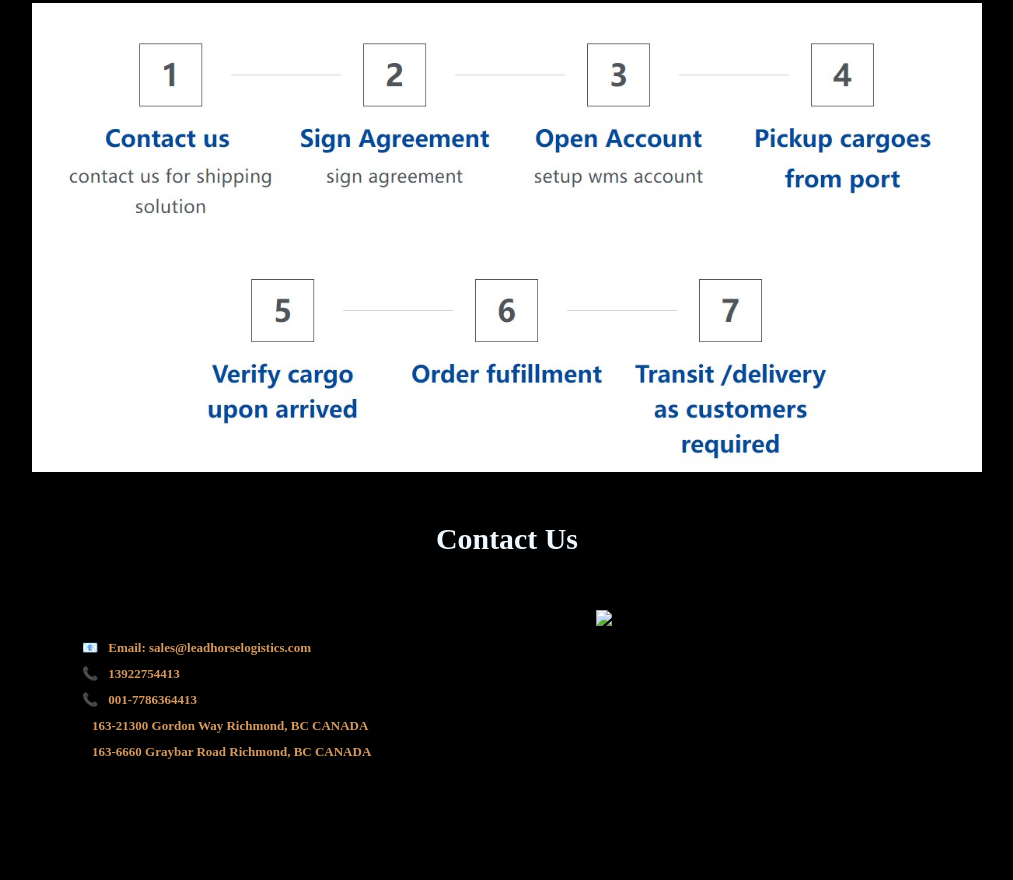
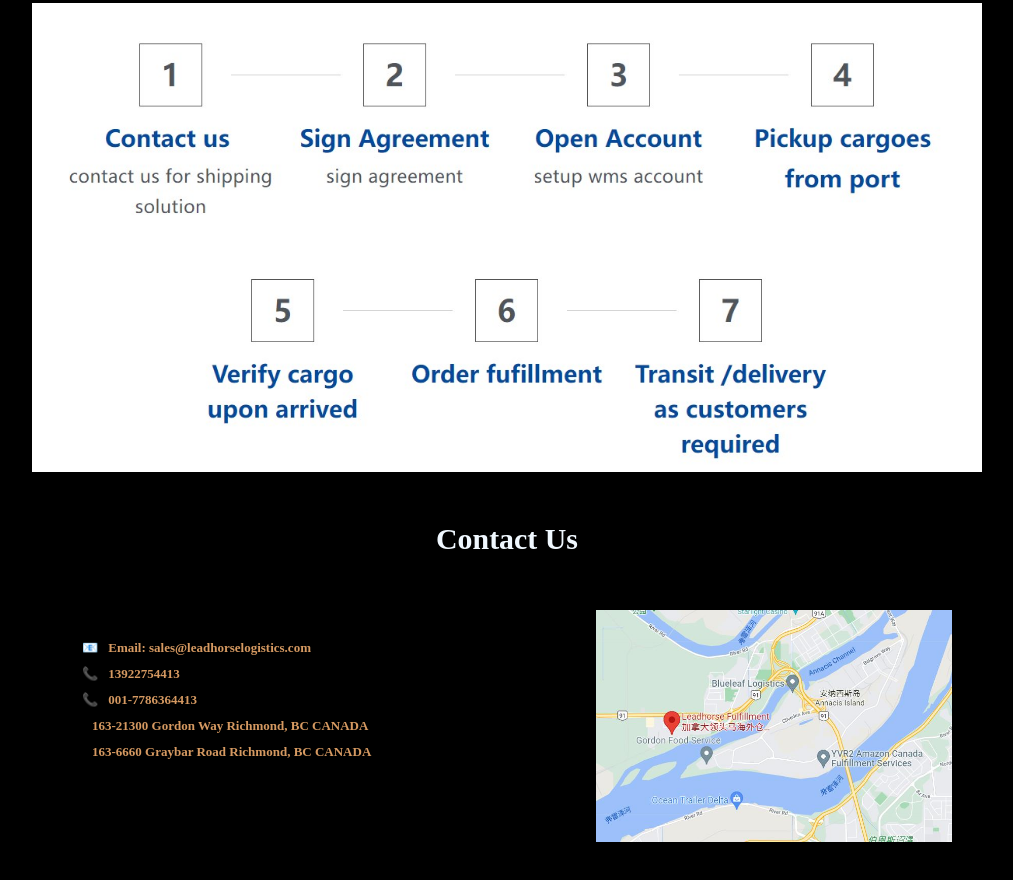
Before and after one commit to Lead-Horse-Logistics/lhl-home-page, a website built with webpack: page src/index.html in a window 1280 px wide. Shown: the part 2148-3028 px from the top of the page, without its empty margins (133-1146 px from the left). Before the commit the page ends 2956 px from the top, so only its background shows below. Built offline with nearby package versions, Linux system fonts and the light colour scheme; files whose address does not match are found by name.

Commit message:
Update index.html
change JPG to jpeg on  index

```diff
--- a/src/index.html
+++ b/src/index.html
@@ -215,7 +215,7 @@
                     </ul>
                 </div>
                 <div class="c2">
-                    <img src="img/IMG_6125.JPG" alt="map">
+                    <img src="img/IMG_6125.jpeg" alt="map">
                 </div>
             </div>
         </div>
```
